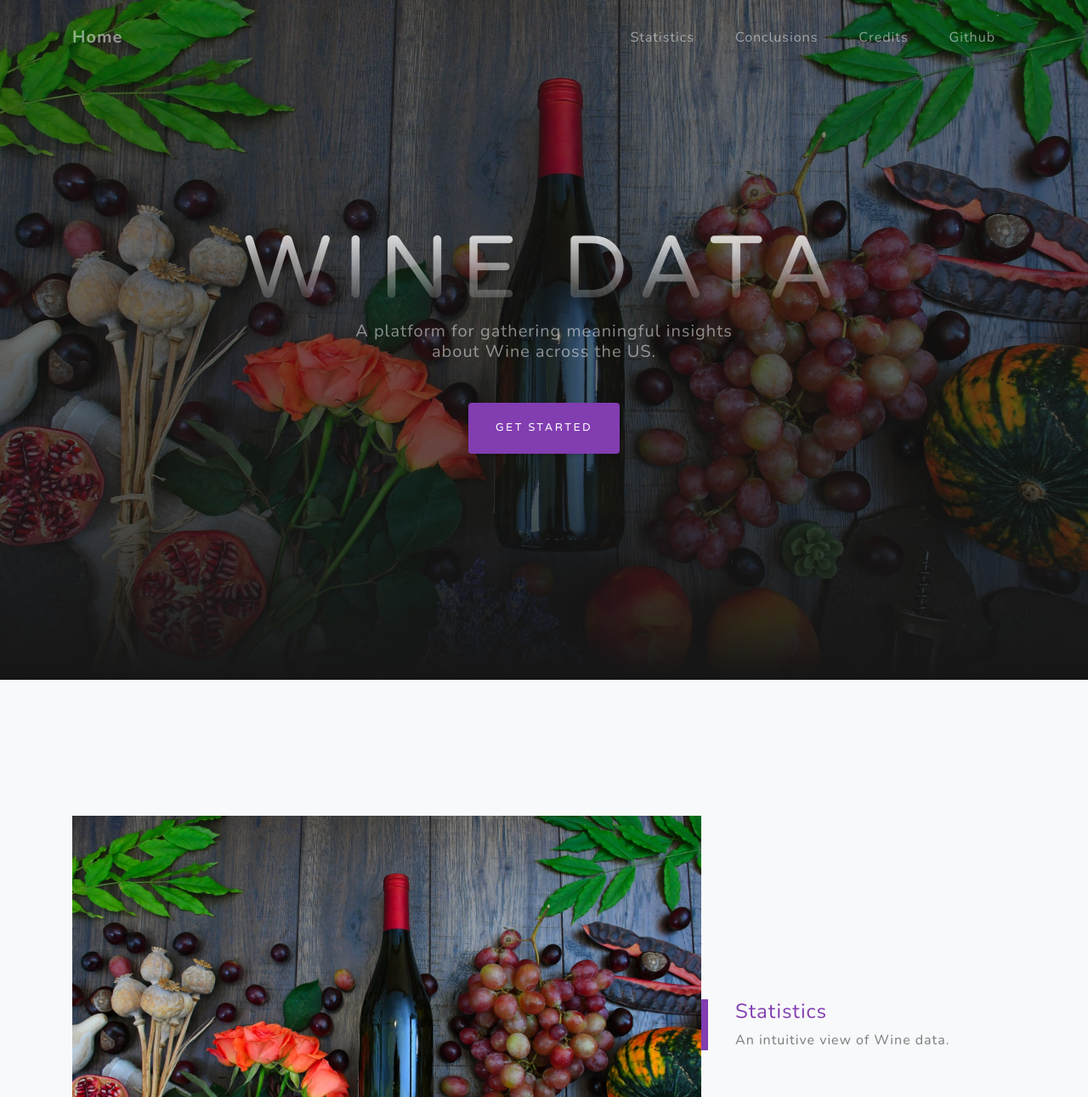
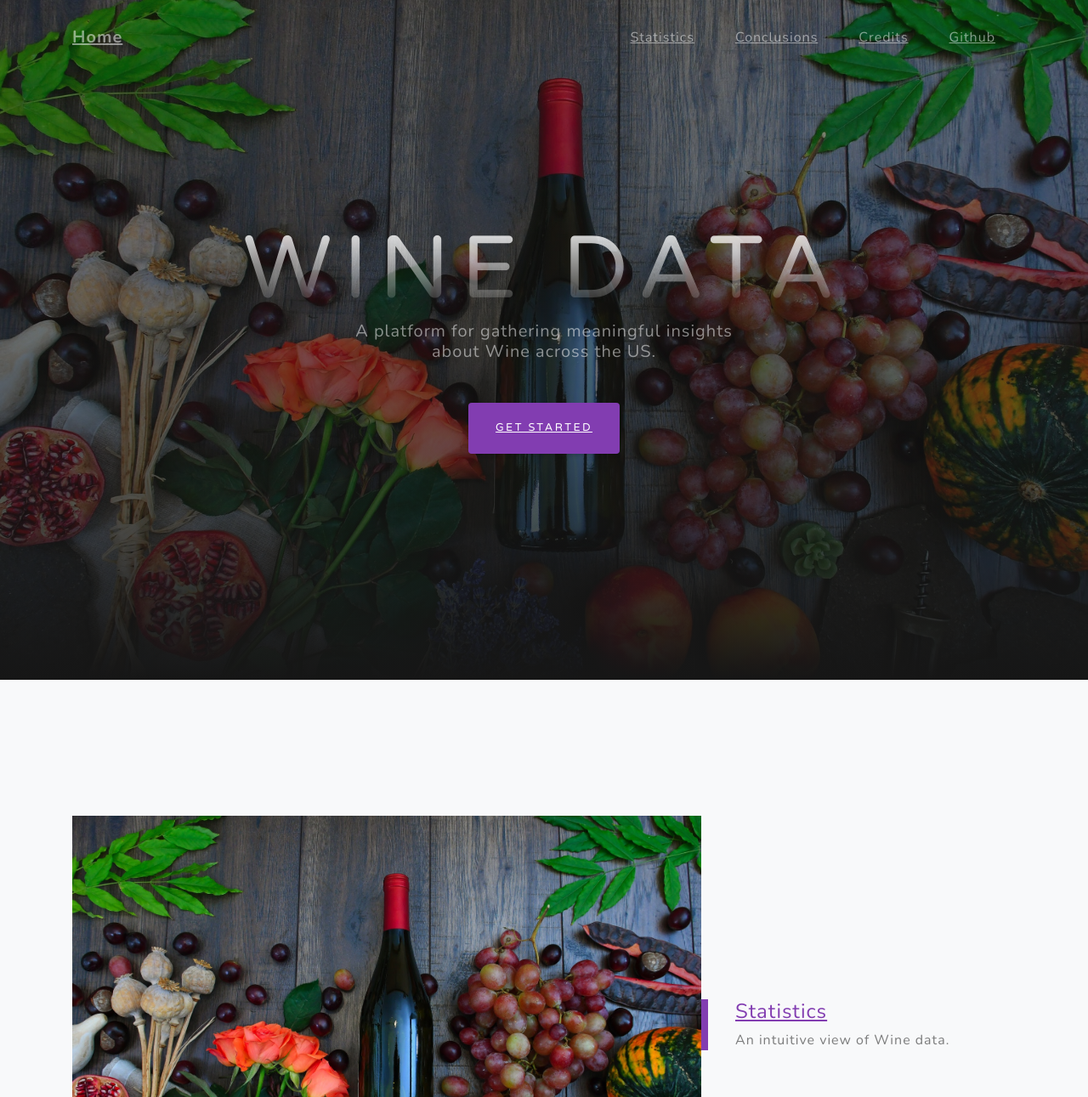
Before and after one commit to theodoremoreland/TopWine, a Python web app: template templates/index.html in a window 1280 px wide. Shown: the top 1291 px of the page at 85% size. Run offline with Jinja, Linux system fonts and the light colour scheme; the template is opened without the code that fills it, so the values that code supplies are empty; some libraries are stand-ins or nearby versions.

Commit message:
fixed oversized cards

```diff
--- a/static/css/grayscale.css
+++ b/static/css/grayscale.css
@@ -249,10 +249,11 @@ body {
 
 a {
   color: #823db1;
+  text-decoration: underline;
 }
 
 a:focus, a:hover {
-  text-decoration: none;
+
   color: #3c6360;
 }
 
--- a/static/css/stats.css
+++ b/static/css/stats.css
@@ -91,10 +91,6 @@ h4 {
 }
 
 @media (max-width: 1100px) {
-    .container{
-        height: 100vh;
-    }
-
     .col {
         height: 100%;
     }
--- a/templates/index.html
+++ b/templates/index.html
@@ -89,9 +89,11 @@
                     </div>
                     <div class="col-xl-4 col-lg-5">
                         <div class="featured-text text-center text-lg-left">
-                            <h4>
-                                <a href="/stats">Statistics</a>
-                            </h4>
+                            <a href="/stats">
+                                <h4>
+                                    Statistics
+                                </h4>
+                            </a>
                             <p class="text-black-50 mb-0">An intuitive view of Wine data.</p>
                         </div>
                     </div>
```
